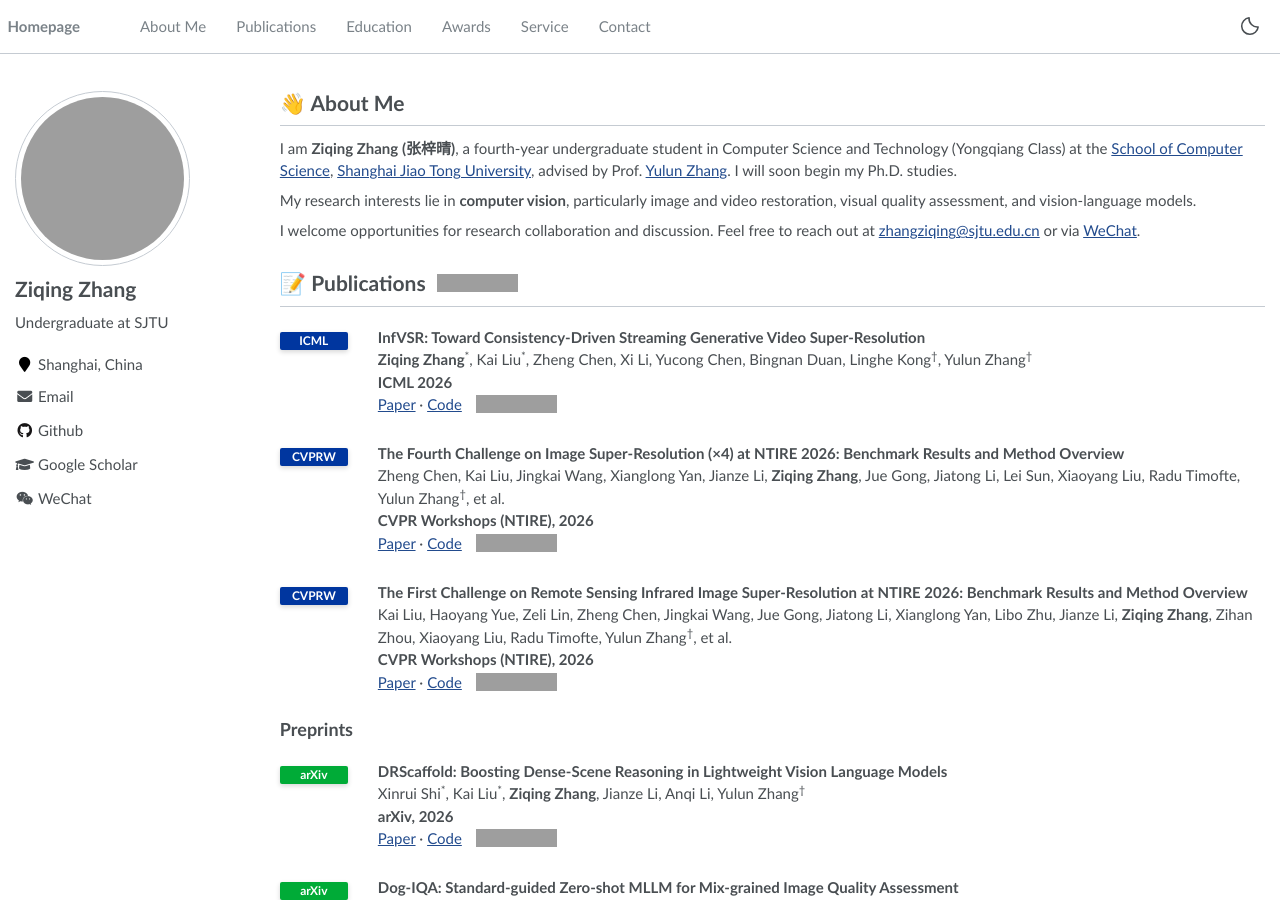
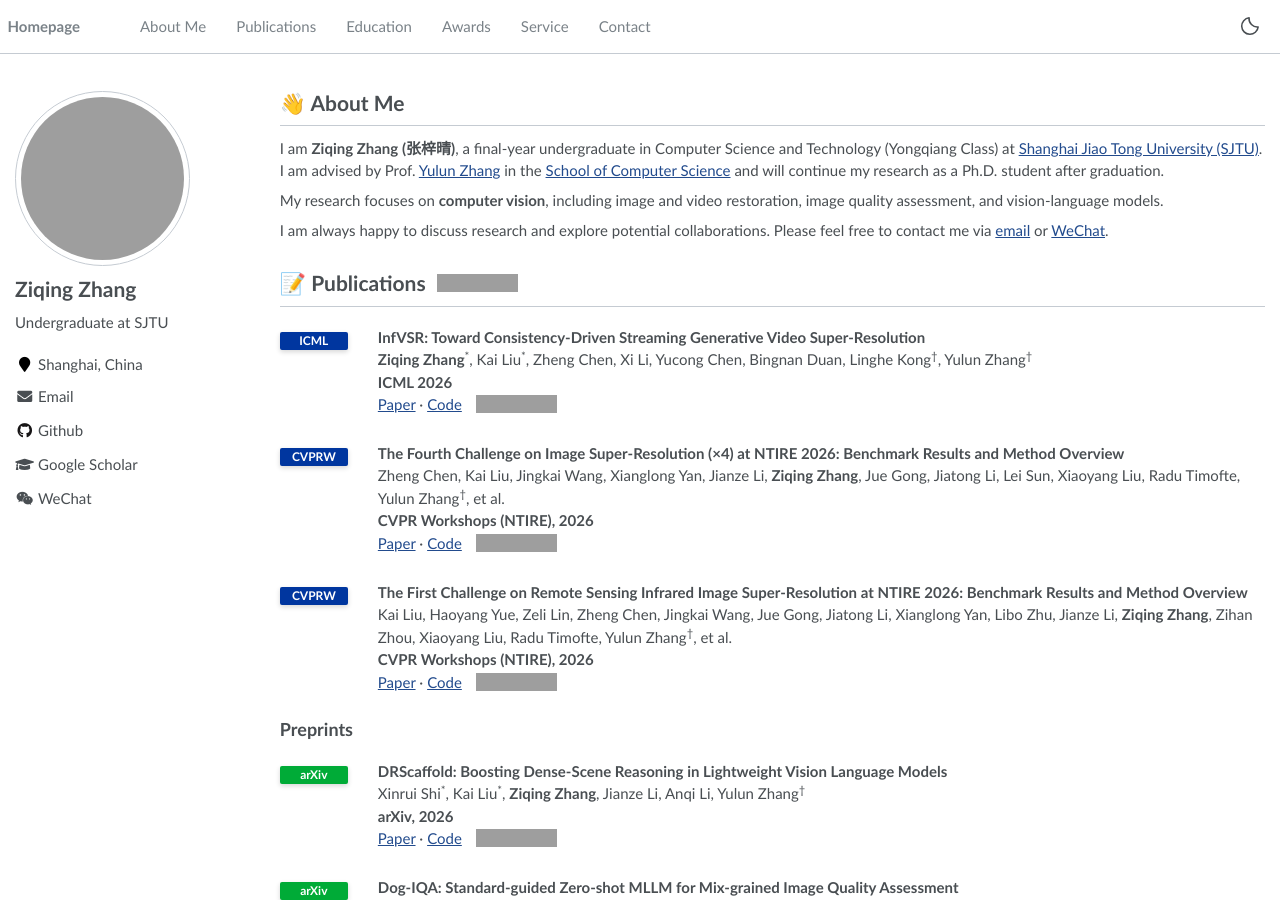
Before and after one commit to zzqingz/zzqingz.github.io, a Jekyll site: the page built from _pages/about.md, in a window 1280 px wide and 900 px high. Built offline with Jekyll 4.4.1, drawn with Linux system fonts in a browser that asks for light colours; grey boxes are pictures that could not be loaded.

Commit message:
Refine academic biography and collaboration invitation

```diff
--- a/_pages/about.md
+++ b/_pages/about.md
@@ -12,11 +12,11 @@ redirect_from:
 
 # 👋 About Me
 
-I am **Ziqing Zhang (张梓晴)**, a fourth-year undergraduate student in Computer Science and Technology (Yongqiang Class) at the [School of Computer Science](https://www.cs.sjtu.edu.cn/), [Shanghai Jiao Tong University](https://www.sjtu.edu.cn/), advised by Prof. [Yulun Zhang](https://yulunzhang.com/). I will soon begin my Ph.D. studies.
+I am **Ziqing Zhang (张梓晴)**, a final-year undergraduate in Computer Science and Technology (Yongqiang Class) at [Shanghai Jiao Tong University (SJTU)](https://www.sjtu.edu.cn/). I am advised by Prof. [Yulun Zhang](https://yulunzhang.com/) in the [School of Computer Science](https://www.cs.sjtu.edu.cn/) and will continue my research as a Ph.D. student after graduation.
 
-My research interests lie in **computer vision**, particularly image and video restoration, visual quality assessment, and vision-language models.
+My research focuses on **computer vision**, including image and video restoration, image quality assessment, and vision-language models.
 
-I welcome opportunities for research collaboration and discussion. Feel free to reach out at [zhangziqing@sjtu.edu.cn](mailto:zhangziqing@sjtu.edu.cn) or via [WeChat](/images/wechat.jpg).
+I am always happy to discuss research and explore potential collaborations. Please feel free to contact me via [email](mailto:zhangziqing@sjtu.edu.cn) or [WeChat](/images/wechat.jpg).
 
 <span class="anchor" id="publications"></span>
 
```
